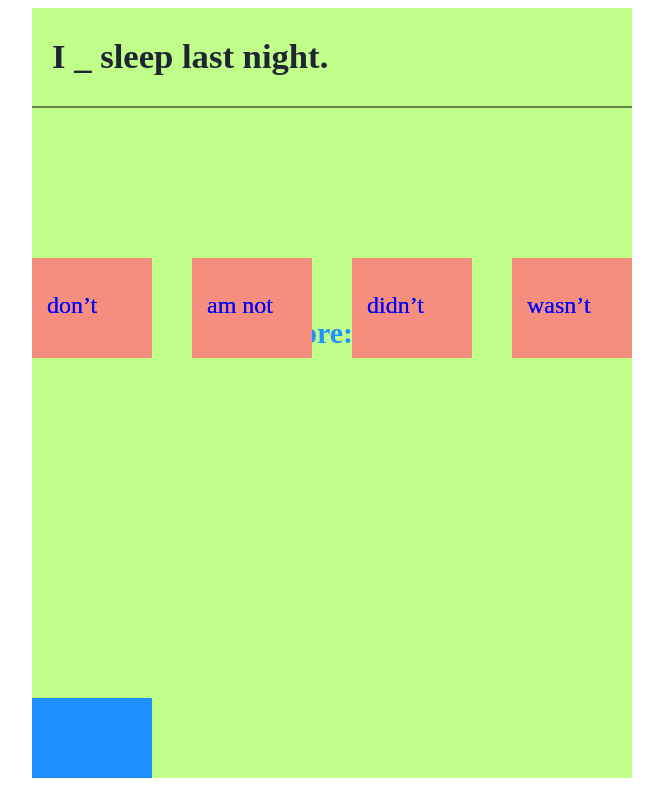
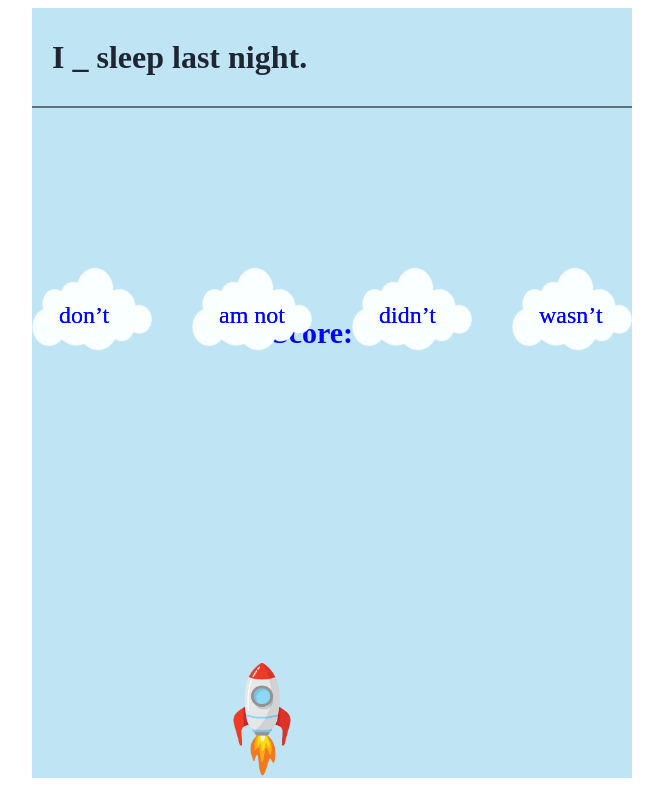
Before and after one commit to mor1nch/EnglishGame, a website: page index.html in a window 1280 px wide. Shown: the whole page, without its empty margins (308-971 px from the left). Drawn offline with Linux system fonts and the light colour scheme.

Commit message:
pictures added, colors changed

```diff
--- a/index.html
+++ b/index.html
@@ -5,9 +5,7 @@
     <title>English Game</title>
     <style>
       canvas {
-        /*background: #F58E7E;*/
-        /*background: #F0F0F0;*/
-        background: #C0FF89;
+        background: #bfe5f5;
         display: block;
         margin: 0 auto;
       }
--- a/script.js
+++ b/script.js
@@ -11,40 +11,50 @@ canvas.height = canvasHeight;
 // end-------------------------------------
 
 
+// Picture Creating
+// start-----------------------------------
+const img_rocket = new Image();
+img_rocket.src = 'static/img/rocket.png';
+const img_cloud = new Image();
+img_cloud.src = 'static/img/clouds2.png';
+// end-------------------------------------
+
+
 // OBJECTS
 // start-----------------------------------
 let answerOBJECT = {
+    pic: img_cloud,
     height: 100,
     width: 120,
     x: 0,
     y: 100,
     xDirection: 0.5,
-    color: "#F58E7E",
+    color: "#0004FA",
     speed: 0.5,
-}
+    offset: 40,
+};
 
 let GAME = {
     width: canvasWidth,
     height: canvasHeight,
-    background: "#C0FF89",
-}
+};
 
 let MODEL = {
-    x: 0,
-    y: canvasHeight - 80,
-    width: 120,
-    height: 80,
-    color: "#1E90FF",
+    pic: img_rocket,
+    x: 160,
+    y: canvasHeight - 115,
+    width: 140,
+    height: 113,
     xDirection: 160,
     yDirection: 50,
     score: 0,
-}
+};
 
 let QUESTIONS = {
     presentSimple1: {
         question: "I _ a book every evening.",
         correctAnswer: "read",
-        allAnswers: shuffle(["read", "reads", "reading", "redan"]),
+        allAnswers: shuffle(["read", "reads", "reading", "readed"]),
         theme: "Present Simple",
     },
     presentSimple2: {
@@ -149,7 +159,7 @@ let QUESTIONS = {
         allAnswers: shuffle(["won’t", "willn’t", "don’t", "aren’t"]),
         theme: "Future Simple",
     },
-}
+};
 
 var levels_list = [
     QUESTIONS.presentSimple1, QUESTIONS.presentSimple2, QUESTIONS.presentSimple3,
@@ -165,7 +175,7 @@ let forAnswersText = {
     check: true,
     indexOfCorrectAnswer: 0,
     cnt: 0,
-}
+};
 
 // end-------------------------------------
 
@@ -196,8 +206,8 @@ function modelPositionLimits() {
     if (MODEL.x < 0) {
         MODEL.x = 0;
     }
-    if (MODEL.x + MODEL.width > GAME.width) {
-        MODEL.x = GAME.width - MODEL.width;
+    if (MODEL.x + 120 > GAME.width) {
+        MODEL.x = GAME.width - 120;
     }
     if (MODEL.y > GAME.height - MODEL.height) {
         MODEL.y = GAME.height - MODEL.height;
@@ -224,25 +234,40 @@ function shuffle(array) {
     return array;
 }
 
+// function Restart() {
+//     canvasContext1.clearRect(0, 0, window.innerWidth, window.innerHeight)
+//     document.body.removeChild(rule)
+//
+//     let gameVic = document.createElement("img");
+//     gameVic.src = './imgs/rel.png';
+//
+//     gameVic.style.position = "absolute"
+//     gameVic.style.width = window.innerWidth / 6 + "px"
+//     gameVic.style.height = window.innerHeight / 7 + "px"
+//     gameVic.style.top = '85%'
+//     gameVic.style.left = '50%'
+//     gameVic.style.transform = 'translate(-50%, -50%)'
+//     document.body.appendChild(gameVic)
+//
+//     gameVic.addEventListener('click', function () {
+//         location.reload()
+//     })
+// }
+
 // end-------------------------------------
 
 
 // FUNCTIONS DRAW
 // start-----------------------------------
 function drawAnswerBlocks() {
-    ctx.beginPath();
-    ctx.fillStyle = answerOBJECT.color;
-    ctx.fillRect(answerOBJECT.x, answerOBJECT.y, answerOBJECT.width, answerOBJECT.height);
-    ctx.fillRect(answerOBJECT.width + 40, answerOBJECT.y, answerOBJECT.width, answerOBJECT.height);
-    ctx.fillRect(answerOBJECT.width * 2 + 80, answerOBJECT.y, answerOBJECT.width, answerOBJECT.height);
-    ctx.fillRect(answerOBJECT.width * 3 + 120, answerOBJECT.y, answerOBJECT.width, answerOBJECT.height);
+    ctx.drawImage(answerOBJECT.pic, answerOBJECT.x, answerOBJECT.y, answerOBJECT.width, answerOBJECT.height)
+    ctx.drawImage(answerOBJECT.pic, answerOBJECT.x + answerOBJECT.width + answerOBJECT.offset, answerOBJECT.y, answerOBJECT.width, answerOBJECT.height)
+    ctx.drawImage(answerOBJECT.pic, answerOBJECT.x + (answerOBJECT.width + answerOBJECT.offset) * 2, answerOBJECT.y, answerOBJECT.width, answerOBJECT.height)
+    ctx.drawImage(answerOBJECT.pic, answerOBJECT.x + (answerOBJECT.width + answerOBJECT.offset) * 3, answerOBJECT.y, answerOBJECT.width, answerOBJECT.height)
 }
 
 function drawMainModel() {
-    ctx.beginPath();
-    ctx.fillStyle = MODEL.color;
-    ctx.fillRect(MODEL.x, MODEL.y, MODEL.width, MODEL.height);
-    ctx.closePath();
+    ctx.drawImage(img_rocket, MODEL.x, MODEL.y, MODEL.width, MODEL.height)
     ctx.beginPath();
     ctx.moveTo(0, 99);
     ctx.lineTo(canvasWidth, 99);
@@ -268,12 +293,28 @@ function prepareToDrawAnswerText() {
 function drawAnswerText() {
     let level = prepareToDrawAnswerText()
     ctx.beginPath();
-    ctx.fillStyle = "#0004FA";
+    ctx.fillStyle = answerOBJECT.color;
     ctx.font = "18pt avenir";
-    ctx.fillText(level.allAnswers[0], answerOBJECT.x + 15, answerOBJECT.y + answerOBJECT.height / 2 + 5);
-    ctx.fillText(level.allAnswers[1], answerOBJECT.x + 40 + answerOBJECT.width + 15, answerOBJECT.y + answerOBJECT.height / 2 + 5);
-    ctx.fillText(level.allAnswers[2], answerOBJECT.x + 40 * 2 + answerOBJECT.width * 2 + 15, answerOBJECT.y + answerOBJECT.height / 2 + 5);
-    ctx.fillText(level.allAnswers[3], answerOBJECT.x + 40 * 3 + answerOBJECT.width * 3 + 15, answerOBJECT.y + answerOBJECT.height / 2 + 5);
+    let start_x = answerOBJECT.x + 20
+    let y = answerOBJECT.y + answerOBJECT.height / 2 + 15
+    let up_level = answerOBJECT.width + answerOBJECT.offset
+    for (let i = 0; i < 4; i++) {
+        if (level.allAnswers[i].length <= 2) {
+            ctx.fillText(level.allAnswers[i], start_x + up_level * i + 24, y);
+        }
+        if (level.allAnswers[i].length <= 4 && level.allAnswers[i].length > 2) {
+            ctx.fillText(level.allAnswers[i], start_x + up_level * i + 16, y);
+        }
+        if (level.allAnswers[i].length <= 6 && level.allAnswers[i].length > 4) {
+            ctx.fillText(level.allAnswers[i], start_x + up_level * i + 7, y);
+        }
+        if (level.allAnswers[i].length <= 8 && level.allAnswers[i].length > 6) {
+            ctx.fillText(level.allAnswers[i], start_x + up_level * i - 2, y);
+        }
+        if (level.allAnswers[i].length > 8) {
+            ctx.fillText(level.allAnswers[i], start_x + up_level * i - 4, y);
+        }
+    }
     ctx.closePath();
     return level
 }
@@ -282,7 +323,7 @@ function drawQuestionText() {
     let level = drawAnswerText()
     ctx.beginPath();
     ctx.fillStyle = "#1F2533";
-    ctx.font = "bold 26pt avenir";
+    ctx.font = "bold 24pt avenir";
     ctx.fillText(level.question, 20, 60);
     ctx.closePath();
 }
@@ -290,14 +331,14 @@ function drawQuestionText() {
 function drawFinishGameScreen() {
     let text = `Your score: ${MODEL.score}`;
     ctx.clearRect(0, 0, GAME.width, GAME.height);
-    ctx.fillStyle = MODEL.color;
+    ctx.fillStyle = answerOBJECT.color;
     ctx.font = "36px avenir";
     ctx.textAlign = "center";
-    ctx.fillText(text, GAME.width / 2 - 10, GAME.height / 2)
+    ctx.fillText(text, GAME.width / 2 - 10, GAME.height / 2);
 }
 
 function drawScore() {
-    ctx.fillStyle = "";
+    ctx.fillStyle = answerOBJECT.color;
     ctx.font = "bold 30px avenir";
     ctx.fillText("Score: " + MODEL.score, GAME.width / 2 - 60, GAME.height / 2 - 50);
 }
@@ -327,20 +368,20 @@ function increasingSpeed() {
 
 function comeBackToStartPosition() {
     answerOBJECT.y = 100;
-    MODEL.x = 120 + 40;
-    MODEL.y = canvasHeight - 80;
+    MODEL.x = answerOBJECT.width + 40;
+    MODEL.y = canvasHeight - 115;
     forAnswersText.check = true;
 }
 
 function isTrue(x) {
     let state = forAnswersText.indexOfCorrectAnswer;
-    if (x === 480 && state === 3) {
+    if (x >= 480 && state === 3) {
         return true;
-    } else if (x === 320 && state === 2) {
+    } else if (x >= 320 && state === 2) {
         return true;
-    } else if (x === 160 && state === 1) {
+    } else if (x >= 160 && state === 1) {
         return true;
-    } else if (x === 0 && state === 0) {
+    } else if (x >= 0 && state === 0) {
         return true;
     }
     return false;
@@ -348,8 +389,8 @@ function isTrue(x) {
 
 function moveAnswerBlocks() {
     // если блок с ответами соприкасается с блоком модельки
-    if (answerOBJECT.y < GAME.height - MODEL.height - 20) {
-        if (answerOBJECT.y >= MODEL.y - MODEL.height - 20) {
+    if (answerOBJECT.y < GAME.height - MODEL.height + 20) {
+        if (answerOBJECT.y >= MODEL.y - MODEL.height + 20) {
             let state = isTrue(MODEL.x);
             if (state === true) {
                 // смещение главной модельки на исходное положение
```
Also changed, not shown: static/img/123.png (deleted), static/img/clouds1.png (added), static/img/clouds2.png (added), static/img/clouds3.png (added), static/img/clouds4.png (added), static/img/clouds5.png (added), static/img/rocket.png (added).
